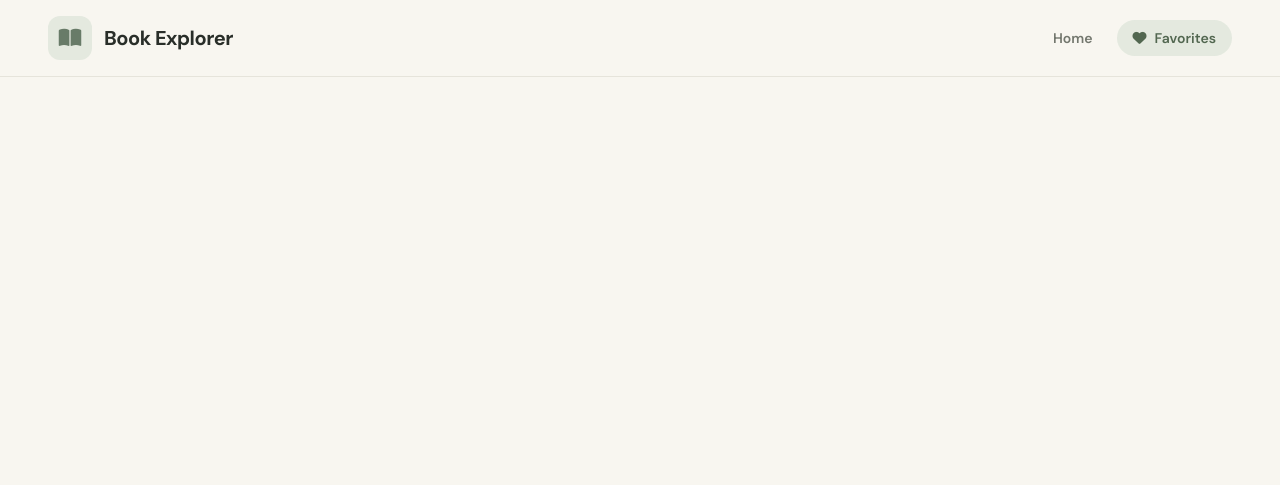
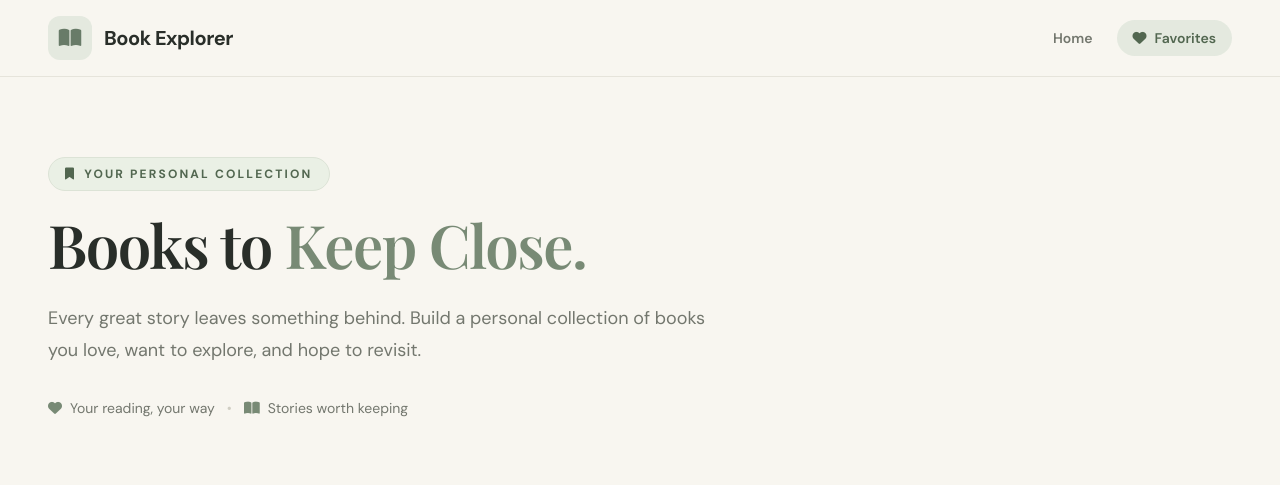
Before and after one commit to rithairagena13-spec/Book-Explorer, a website built with Vite: page favorites.html in a window 1280 px wide. Built offline with nearby package versions, Linux system fonts and the light colour scheme.

Commit message:
Design distinctive favorites page introduction

```diff
--- a/favorites.html
+++ b/favorites.html
@@ -15,8 +15,6 @@
   </head>
 
   <body class="min-h-screen bg-[#f8f6f0] font-['DM_Sans'] text-[#292e29] antialiased">
-
-
 <header class="sticky top-0 z-50 border-b border-[#e6e4db] bg-[#f8f6f0]/95 backdrop-blur">
   <nav
     class="mx-auto flex max-w-7xl items-center justify-between px-5 py-4 sm:px-8 lg:px-12"
@@ -35,9 +33,7 @@
         Home
       </a>
 
-      <a
-        href="/favorites.html"
-        aria-current="page"
+      <a href="/favorites.html" aria-current="page"
         class="inline-flex items-center gap-2 rounded-full bg-[#e4e9df] px-4 py-2 text-[#526750] transition hover:bg-[#d7e0d2]" >
         <i class="fa-solid fa-heart" aria-hidden="true"></i>
         Favorites
@@ -49,6 +45,15 @@
 
     <main id="main-content">
 
+<section class="mx-auto max-w-7xl px-5 pb-12 pt-16 sm:px-8 sm:pb-16 sm:pt-20 lg:px-12">
+  <div class="max-w-3xl">
+    <p class="mb-4 inline-flex items-center gap-2 rounded-full border border-[#dce3d6] bg-[#eaf0e5] px-4 py-2 text-xs font-bold uppercase tracking-[0.18em] text-[#526750]"><i class="fa-solid fa-bookmark" aria-hidden="true"></i> Your personal collection</p>
+    <h1 class="font-['Playfair_Display'] text-4xl font-semibold leading-tight tracking-tight sm:text-5xl lg:text-6xl">Books to <span class="text-[#788a75]">Keep Close.</span></h1>
+    <p class="mt-5 max-w-2xl text-base leading-8 text-[#73776e] sm:text-lg">Every great story leaves something behind. Build a personal collection of books you love, want to explore, and hope to revisit.</p>
+    <div class="mt-8 flex flex-wrap items-center gap-3 text-sm text-[#73776e]"><span class="inline-flex items-center gap-2"><i class="fa-solid fa-heart text-[#788a75]" aria-hidden="true"></i> Your reading, your way</span><span class="hidden text-[#d0cec3] sm:inline" aria-hidden="true">•</span><span class="inline-flex items-center gap-2"><i class="fa-solid fa-book-open text-[#788a75]" aria-hidden="true"></i> Stories worth keeping</span></div>
+  </div>
+</section>
+
     </main>
   </body>
 </html>
```
